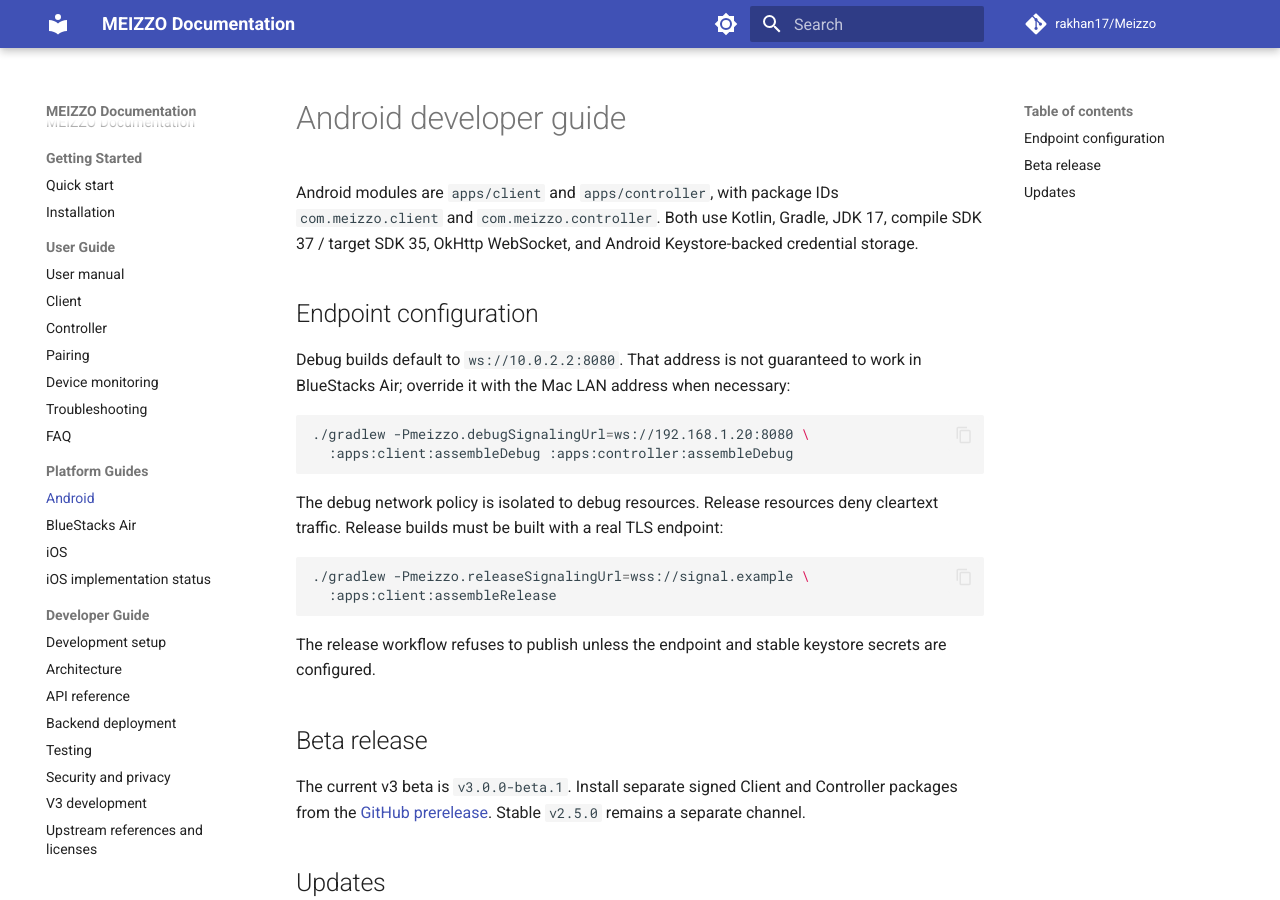
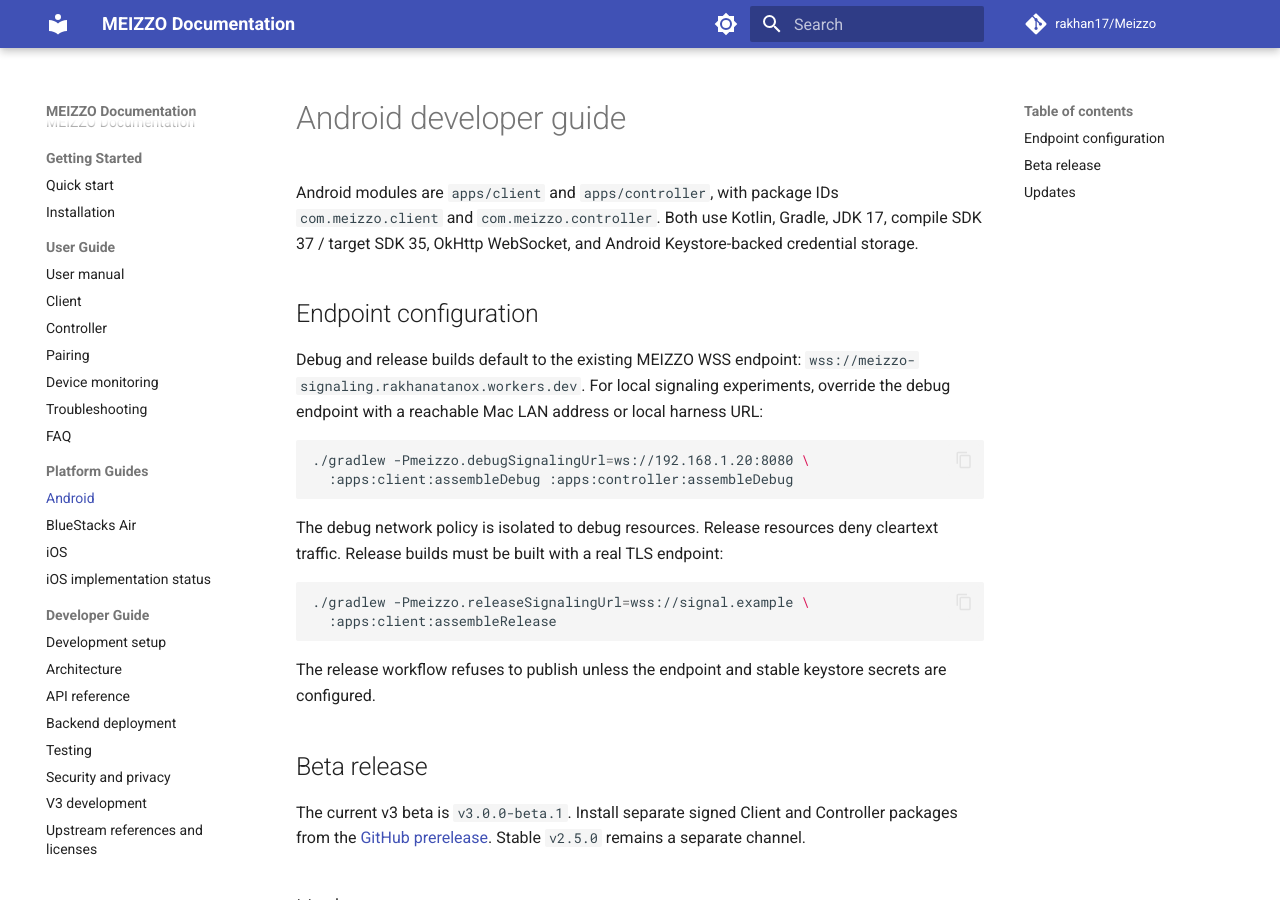
Before and after one commit to rakhan17/Meizzo, an MkDocs documentation site: the page built from docs/android-guide.md, in a window 1280 px wide and 900 px high. Built offline with MkDocs 1.6.1 and Material for MkDocs 9.7.7, drawn with Linux system fonts in a browser that asks for light colours; comment, search, counter and statistics services are not loaded.

Commit message:
docs(beta): correct endpoint guidance and published release status

````diff
--- a/docs/android-guide.md
+++ b/docs/android-guide.md
@@ -5,9 +5,10 @@ Android modules are `apps/client` and `apps/controller`, with package IDs
 
 ## Endpoint configuration
 
-Debug builds default to `ws://10.0.2.2:8080`. That address is not guaranteed
-to work in BlueStacks Air; override it with the Mac LAN address when
-necessary:
+Debug and release builds default to the existing MEIZZO WSS endpoint:
+`wss://meizzo-signaling.rakhanatanox.workers.dev`. For local signaling
+experiments, override the debug endpoint with a reachable Mac LAN address
+or local harness URL:
 
 ```bash
 ./gradlew -Pmeizzo.debugSignalingUrl=ws://192.168.1.20:8080 \
````
